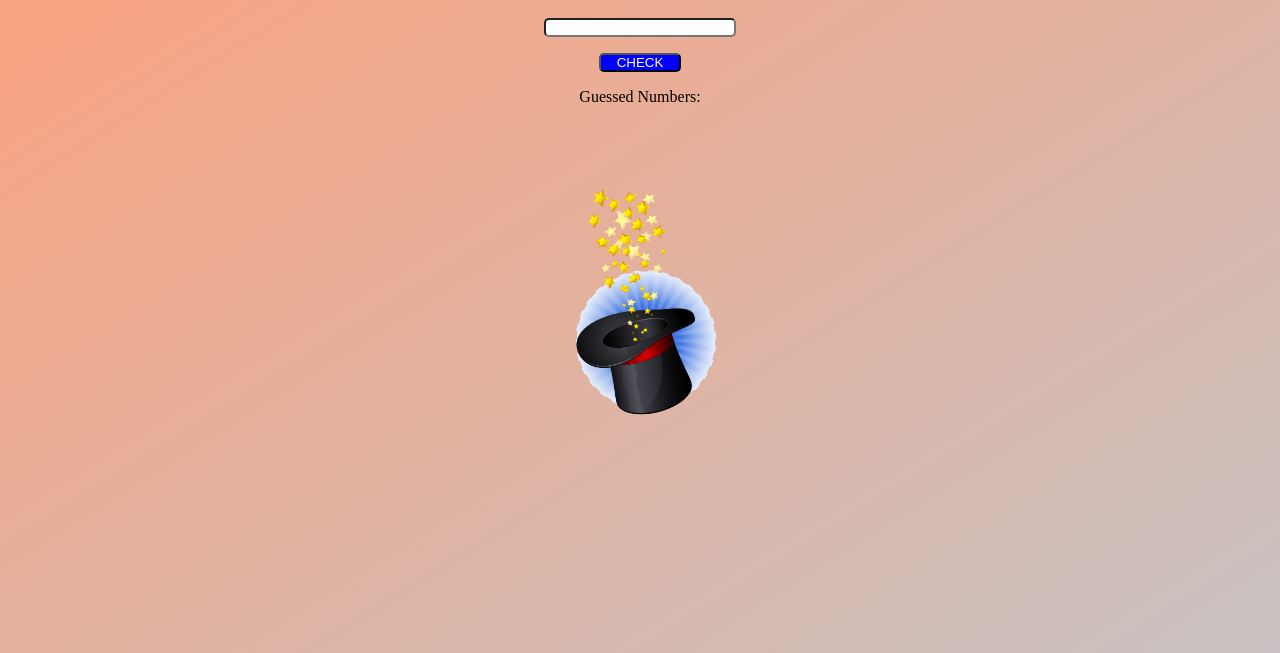
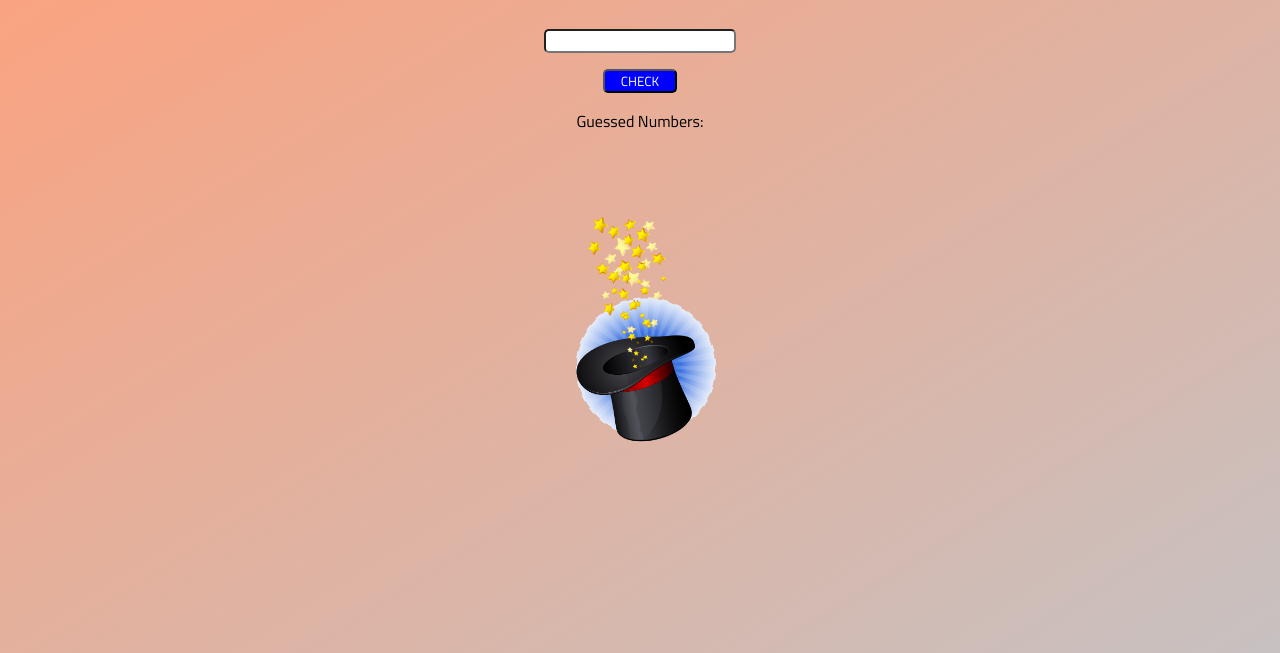
Before and after one commit to uzungozilhan/20210713_find_the_number_game.github.io, a plain HTML site: page index.html in a window 1280 px wide. Shown: the part 147-800 px from the top of the page. Drawn offline with Linux system fonts and the light colour scheme.

Commit message:
font-family was changed.

```diff
--- a/index.html
+++ b/index.html
@@ -6,6 +6,10 @@
     <meta name="viewport" content="width=device-width, initial-scale=1.0" />
     <title>Find Number Game.</title>
     <link rel="stylesheet" href="./style.css" />
+    <link
+      href="https://fonts.googleapis.com/css2?family=Titillium+Web&display=swap"
+      rel="stylesheet"
+    />
   </head>
   <body>
     <h1>Guess The Number (1 - 100)</h1>
--- a/style.css
+++ b/style.css
@@ -2,6 +2,7 @@
     margin: 0;
     padding: 0;
     box-sizing: border-box;
+    font-family: 'Titillium Web', sans-serif;
 }
 html, body{
     /* background-color: rgb(255, 160, 122); */
```
